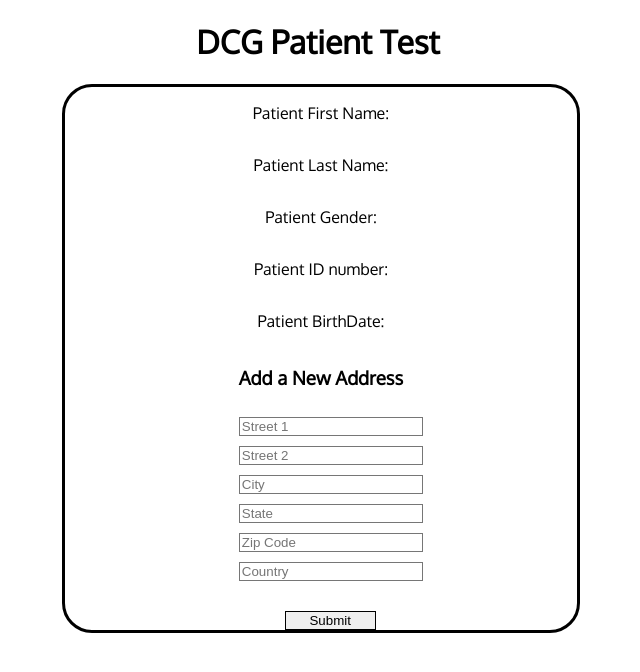
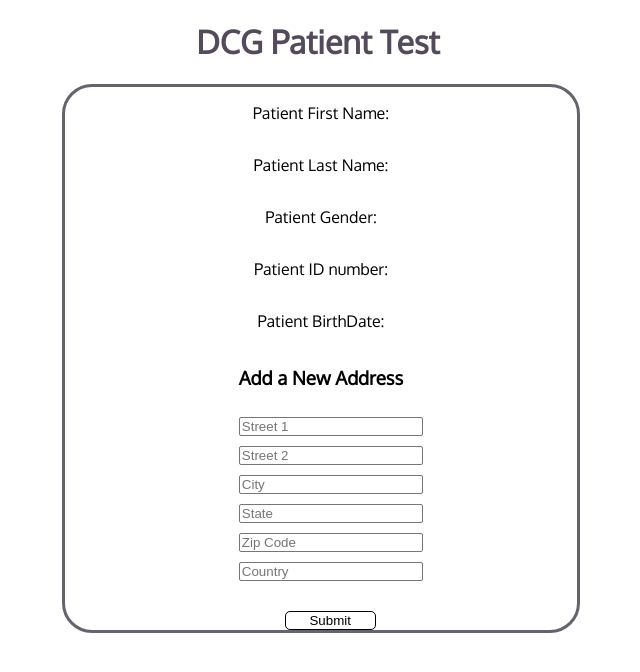
Before and after one commit to madelynarsenault/dcg-test, a React (Create React App) app: page / in a window 1280 px wide. Shown: the top 672 px of the page, without its empty margins (322-962 px from the left). Built offline with nearby package versions, Linux system fonts and the light colour scheme; no server answers.

Commit message:
styling and final commits

```diff
--- a/src/App.css
+++ b/src/App.css
@@ -1,5 +1,6 @@
 .title{
   font-family: 'Oxygen', sans-serif;
+  color:rgb(83, 74, 92);
 }
 
 
@@ -10,7 +11,7 @@
   justify-content: center;
   margin-left:30%;
   border: solid;
-  border-color: black;
+  border-color: rgb(103, 99, 109);
   width: 40%;
   border-radius: 30px;
   height: 100%;
@@ -40,6 +41,8 @@
   width: 20%;
   border-width: 1px;
   margin-top: 30px;
+  background-color: transparent;
+  border-radius: 5px;
 }
 
 .addressInput{
@@ -48,6 +51,7 @@
   border-width: 1px;
   width: 39%;
   margin-left: 26%;
+  border-radius: 2px;
 
 }
 
```
